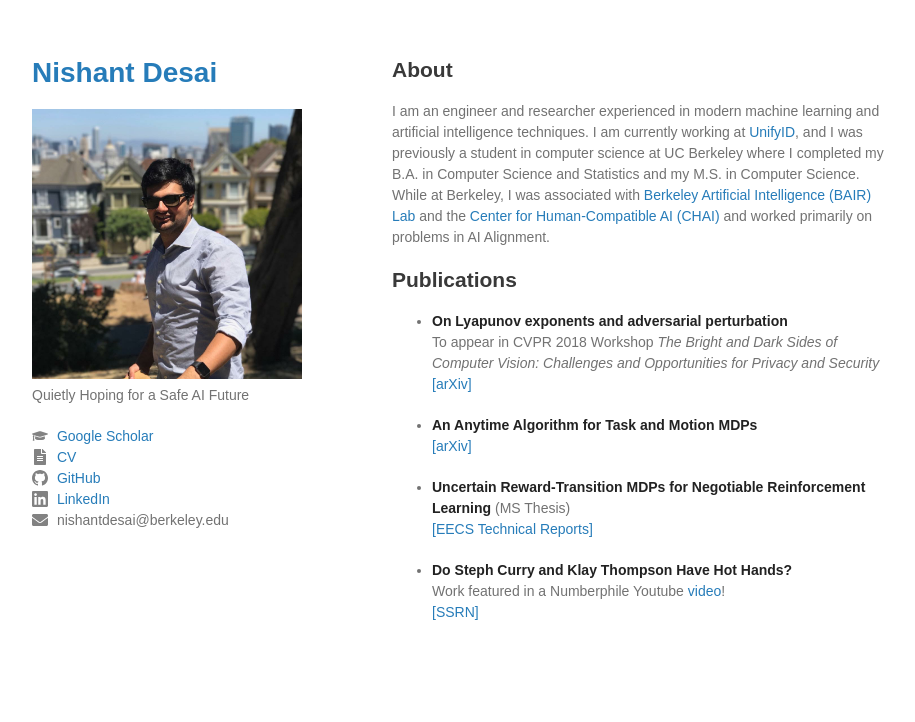
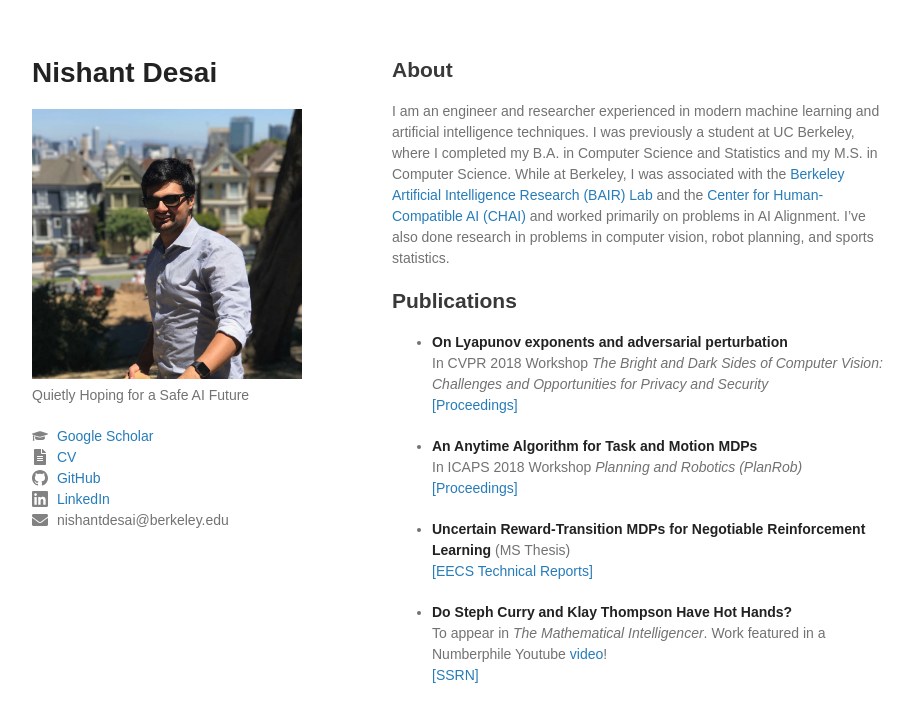
Before and after one commit to nishdesai/nishdesai.github.io, a Jekyll site: the page built from index.md, in a window 1280 px wide. Shown: the top 722 px of the page, without its empty margins (178-1093 px from the left). Built offline with Jekyll 4.4.1, drawn with Linux system fonts in a browser that asks for light colours; a script that is not in the unit is left out; our own code applies the rules of GitHub Pages for plain Markdown files.

Commit message:
update bio and publications 8/20/2018

```diff
--- a/_layouts/main.html
+++ b/_layouts/main.html
@@ -16,7 +16,7 @@
   <body>
     <div class="wrapper">
       <header>
-        <h1><a href="{{ "/" | absolute_url }}">{{ site.title | default: site.github.repository_name }}</a></h1>
+        <h1>{{ site.title | default: site.github.repository_name }}</h1>
 
         {% if site.logo %}
           <img src="{{ site.logo | relative_url }}" alt="Logo" />
--- a/index.md
+++ b/index.md
@@ -4,19 +4,21 @@ layout: main
 
 ## About
 
-I am an engineer and researcher experienced in modern machine learning and artificial intelligence techniques. I am currently working at [UnifyID](https://unify.id), and I was previously a student in computer science at UC Berkeley where I completed my B.A. in Computer Science and Statistics and my M.S. in Computer Science. While at Berkeley, I was associated with [Berkeley Artificial Intelligence (BAIR) Lab](https://bair.berkeley.edu) and the [Center for Human-Compatible AI (CHAI)](https://humancompatible.ai/) and worked primarily on problems in AI Alignment.
+I am an engineer and researcher experienced in modern machine learning and artificial intelligence techniques. I was previously a student at UC Berkeley, where I completed my B.A. in Computer Science and Statistics and my M.S. in Computer Science. While at Berkeley, I was associated with the [Berkeley Artificial Intelligence Research (BAIR) Lab](https://bair.berkeley.edu) and the [Center for Human-Compatible AI (CHAI)](https://humancompatible.ai/) and worked primarily on problems in AI Alignment. I've also done research in problems in computer vision, robot planning, and sports statistics.
 
 ## Publications
 
 * **On Lyapunov exponents and adversarial perturbation**
-To appear in CVPR 2018 Workshop *The Bright and Dark Sides of Computer Vision: Challenges and Opportunities for Privacy and Security* [[arXiv]](https://arxiv.org/abs/1802.06927)
+In CVPR 2018 Workshop *The Bright and Dark Sides of Computer Vision: Challenges and Opportunities for Privacy and Security*
+[[Proceedings]](https://vision.soic.indiana.edu/bright-and-dark-workshop-2018/cvcops_2018_extended_abstracts/chaos_theory_deep_learning.pdf)
 
 * **An Anytime Algorithm for Task and Motion MDPs**
-[[arXiv]](https://arxiv.org/abs/1802.05835)
+In ICAPS 2018 Workshop *Planning and Robotics (PlanRob)*
+[[Proceedings]](http://wpage.unina.it/alberto.finzi/public_html/proceedings.pdf)
 
 * **Uncertain Reward-Transition MDPs for Negotiable Reinforcement Learning** (MS Thesis)
 [[EECS Technical Reports]](https://www2.eecs.berkeley.edu/Pubs/TechRpts/2017/EECS-2017-230.pdf)
 
 * **Do Steph Curry and Klay Thompson Have Hot Hands?**
-Work featured in a Numberphile Youtube [video](https://www.youtube.com/watch?v=bPZFQ6i759g)!
+To appear in *The Mathematical Intelligencer*. Work featured in a Numberphile Youtube [video](https://www.youtube.com/watch?v=bPZFQ6i759g)!
 [[SSRN]](https://papers.ssrn.com/sol3/papers.cfm?abstract_id=2984615)
```
Also changed, not shown: 1 other file.
